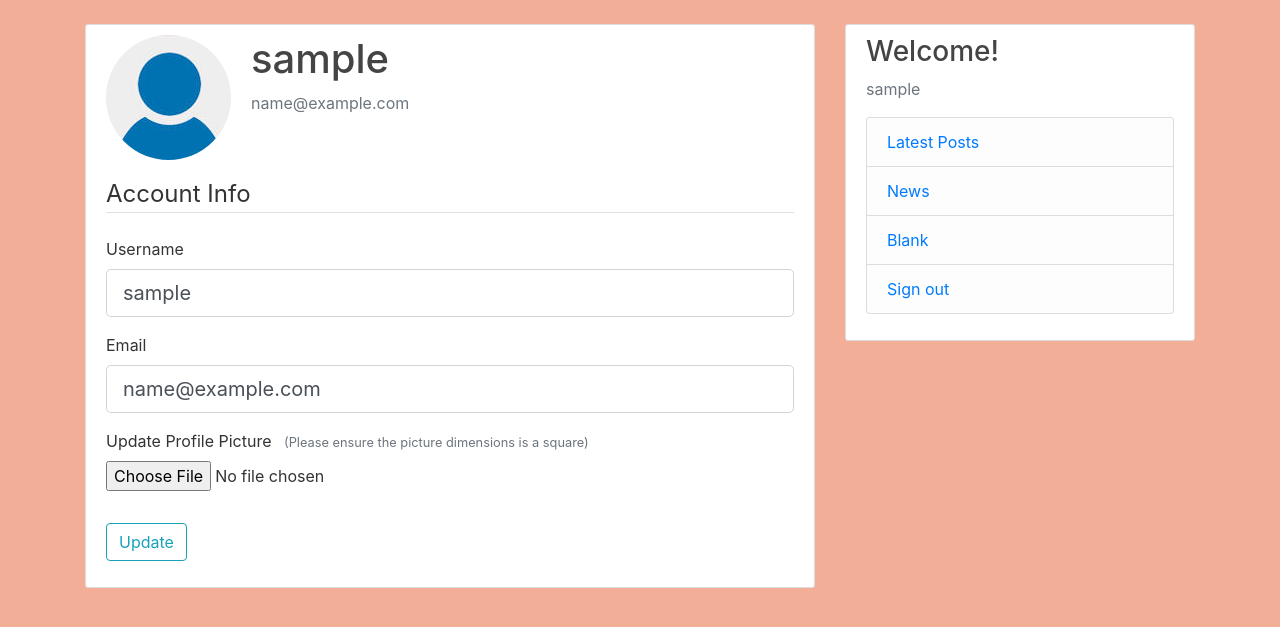
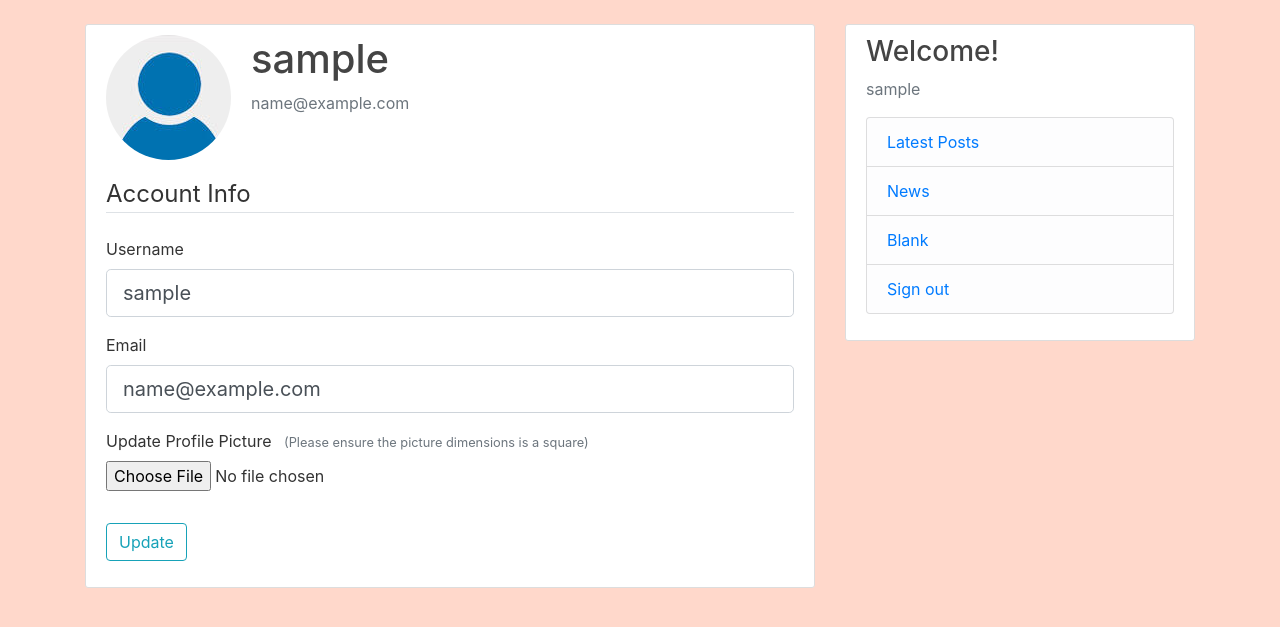
Before and after one commit to realnihal/buzzby.ml-A-Social-Media-site, a Flask app: page /account in a window 1280 px wide. Shown: the part 56-683 px from the top of the page. Run offline with Flask 2, Linux system fonts and the light colour scheme; the visitor is signed in with stand-in values (Sample User, id 1); data comes from the database, SQL or seed files in the repository; some libraries are stand-ins or nearby versions.

Commit message:
bg color

```diff
--- a/flaskblog/templates/layout.html
+++ b/flaskblog/templates/layout.html
@@ -15,7 +15,7 @@
         <title>Buzzby</title>
     {% endif %}
 </head>
-<body  style="background-color: #f3ae97;">
+<body  style="background-color: #ffd8cb;">
     <header class="site-header">
       <nav class="navbar navbar-expand-md navbar-dark fixed-top" style="background-color: #802000;" >
         <div class="container">
```
